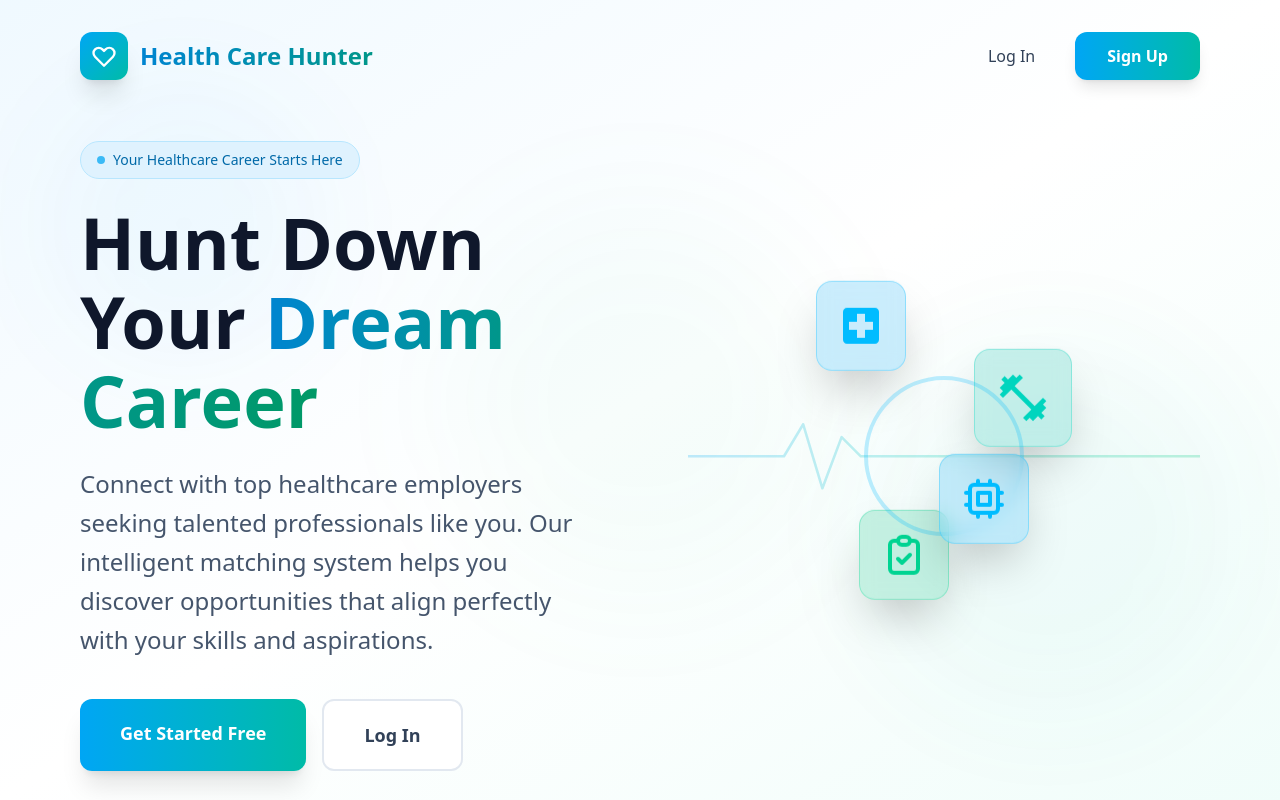
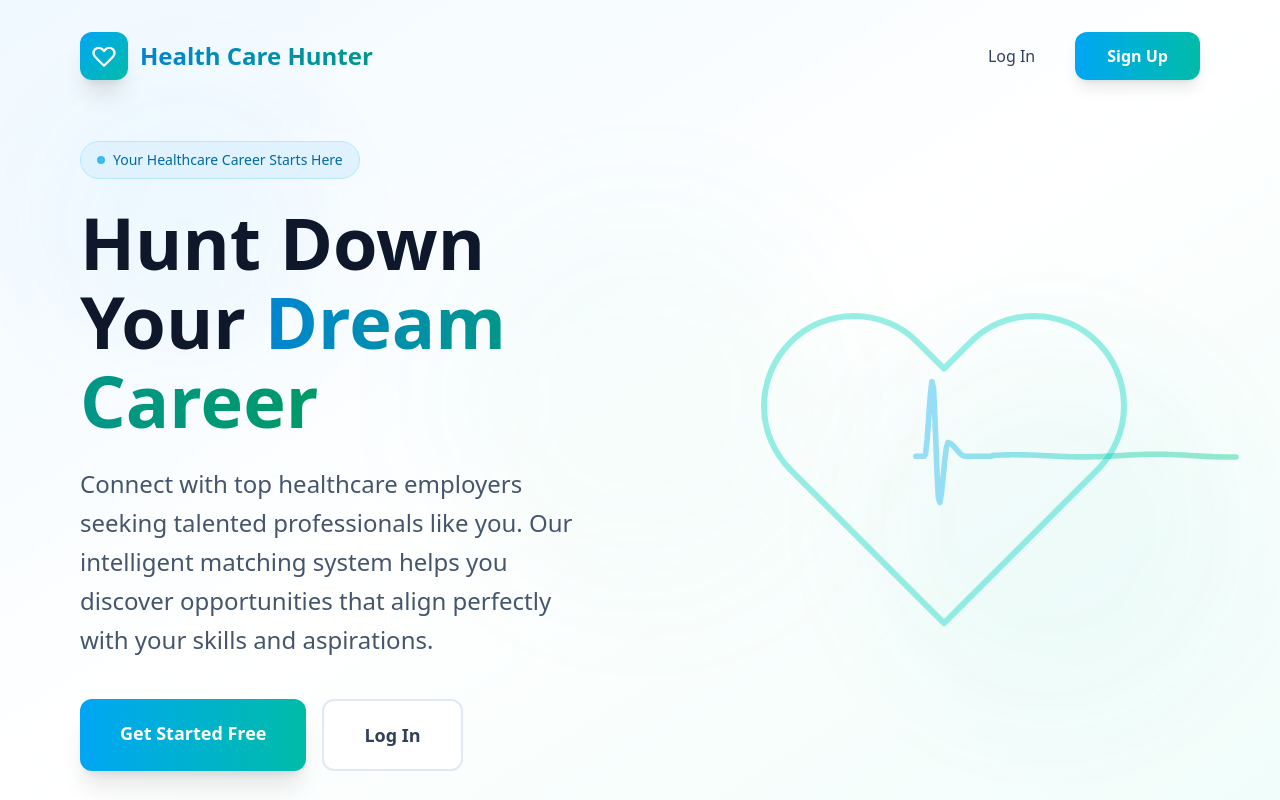
Before and after one commit to OlirEswar/ENGS-90-HunterAI, a Next.js app in the folder healthcare-jobs/: page / in a window 1280 px wide. Built offline with nearby package versions, Linux system fonts and the light colour scheme.

Commit message:
landing page is animated

```diff
--- a/healthcare-jobs/app/page.tsx
+++ b/healthcare-jobs/app/page.tsx
@@ -4,13 +4,138 @@ import Link from "next/link";
 import { useEffect, useState } from "react";
 
 export default function Home() {
-  const [pulsePhase, setPulsePhase] = useState(0);
+  const [heartbeatPath, setHeartbeatPath] = useState('M 0,300 L 800,300');
 
   useEffect(() => {
-    const interval = setInterval(() => {
-      setPulsePhase((prev) => (prev + 1) % 3);
-    }, 1500);
-    return () => clearInterval(interval);
+    // Only run animation on larger screens
+    if (window.innerWidth < 1024) {
+      return;
+    }
+
+    const width = 800;
+    const baseline = 300;
+    const step = 2;
+    const speed = 140; // Slower speed for smoother animation
+    const centerX = width * 0.5;
+    const baseSpikeWidth = 120;
+    const baseSpikeHeight = 95;
+    const wobbleBase = 1.6;
+    const lineLength = 400; // Fixed length of the visible line
+    const trailingSpace = 150; // Extra space after spike before it disappears
+
+    const keyframes = [
+      { t: 0, y: 0 },
+      { t: 0.08, y: 0 },
+      { t: 0.12, y: -0.12 },
+      { t: 0.2, y: 0 },
+      { t: 0.3, y: 0 },
+      { t: 0.38, y: -1 },
+      { t: 0.45, y: 0.62 },
+      { t: 0.54, y: -0.18 },
+      { t: 0.72, y: 0 },
+      { t: 1, y: 0 },
+    ];
+
+    const smoothStep = (t: number) => t * t * (3 - 2 * t);
+
+    const sampleBeat = (progress: number, amplitude: number) => {
+      const normalized = Math.min(Math.max(progress, 0), 1);
+      for (let i = 1; i < keyframes.length; i++) {
+        const prev = keyframes[i - 1];
+        const next = keyframes[i];
+        if (normalized <= next.t) {
+          const span = next.t - prev.t || 1;
+          const rawT = (normalized - prev.t) / span;
+          const eased = smoothStep(Math.min(Math.max(rawT, 0), 1));
+          const value = prev.y + (next.y - prev.y) * eased;
+          return value * amplitude;
+        }
+      }
+      return 0;
+    };
+
+    const baselineWobble = (x: number, seed: number, intensity: number) => (
+      Math.sin((x + seed) * 0.035) * intensity + Math.sin((x + seed) * 0.008) * (intensity * 0.6)
+    );
+
+    let endX = 0;
+    let lastTime = performance.now();
+    let animationFrame = 0;
+    let spikeWidth = baseSpikeWidth;
+    let spikeHeight = baseSpikeHeight;
+    let wobbleIntensity = wobbleBase;
+    let noiseSeed = Math.random() * 1000;
+
+    const resetCycle = () => {
+      endX = 0;
+      spikeWidth = baseSpikeWidth + (Math.random() * 26 - 13);
+      spikeHeight = baseSpikeHeight * (0.85 + Math.random() * 0.3);
+      wobbleIntensity = wobbleBase * (0.75 + Math.random() * 0.5);
+      noiseSeed = Math.random() * 1000;
+    };
+
+    const animate = (now: number) => {
+      const delta = Math.min(now - lastTime, 50);
+      endX += (speed * delta) / 1000;
+      lastTime = now;
+
+      const spikeStart = centerX - spikeWidth / 2;
+      const spikeEnd = centerX + spikeWidth / 2;
+
+      // Calculate the window of the line to draw (fixed length)
+      const startX = Math.max(0, endX - lineLength);
+      const maxX = endX;
+
+      let path = `M ${startX},${baseline}`;
+
+      for (let x = startX; x <= maxX; x += step) {
+        let y = baseline;
+
+        // Check if this point is within the spike region
+        if (x >= spikeStart && x <= spikeEnd + trailingSpace) {
+          if (x <= spikeEnd) {
+            // We're in the spike itself
+            const progress = (x - spikeStart) / spikeWidth;
+            y = baseline + sampleBeat(progress, spikeHeight);
+          } else {
+            // We're in the trailing space after the spike
+            y = baseline + baselineWobble(x, noiseSeed, wobbleIntensity);
+          }
+        } else {
+          y = baseline + baselineWobble(x, noiseSeed, wobbleIntensity);
+        }
+
+        path += ` L ${x},${y.toFixed(2)}`;
+      }
+
+      // Handle fractional end point
+      if (maxX % step !== 0 && maxX > startX) {
+        let y = baseline;
+        if (maxX >= spikeStart && maxX <= spikeEnd + trailingSpace) {
+          if (maxX <= spikeEnd) {
+            const progress = (maxX - spikeStart) / spikeWidth;
+            y = baseline + sampleBeat(progress, spikeHeight);
+          } else {
+            y = baseline + baselineWobble(maxX, noiseSeed, wobbleIntensity);
+          }
+        } else {
+          y = baseline + baselineWobble(maxX, noiseSeed, wobbleIntensity);
+        }
+        path += ` L ${maxX.toFixed(2)},${y.toFixed(2)}`;
+      }
+
+      setHeartbeatPath(path);
+
+      // Reset when the spike has completely passed through and exited the visible area
+      if (endX >= width + lineLength + trailingSpace) {
+        resetCycle();
+      }
+
+      animationFrame = requestAnimationFrame(animate);
+    };
+
+    animationFrame = requestAnimationFrame(animate);
+    return () => cancelAnimationFrame(animationFrame);
   }, []);
 
   return (
@@ -53,33 +178,33 @@ export default function Home() {
 
       {/* Hero Section */}
       <div className="relative z-10 flex-1 flex items-center">
-        <div className="w-full max-w-[1600px] mx-auto px-8 lg:px-20">
-          <div className="grid lg:grid-cols-2 gap-16 xl:gap-24 items-center">
+        <div className="w-full max-w-[1600px] mx-auto px-6 sm:px-8 lg:px-20">
+          <div className="grid lg:grid-cols-2 gap-12 lg:gap-16 xl:gap-24 items-center">
             {/* Left Column - Content */}
-            <div className="space-y-10">
-              <div className="space-y-6">
+            <div className="space-y-8 lg:space-y-10 text-center lg:text-left">
+              <div className="space-y-5 lg:space-y-6">
                 <div className="inline-flex items-center gap-2 px-4 py-2 bg-sky-100 border border-sky-200 rounded-full">
                   <span className="w-2 h-2 bg-sky-500 rounded-full animate-pulse" />
                   <span className="text-sky-700 text-sm font-medium">Your Healthcare Career Starts Here</span>
                 </div>
 
-                <h1 className="text-6xl xl:text-7xl 2xl:text-8xl font-bold text-slate-900 leading-[1.1]">
+                <h1 className="text-4xl sm:text-5xl lg:text-6xl xl:text-7xl 2xl:text-8xl font-bold text-slate-900 leading-[1.1]">
                   Hunt Down Your{" "}
                   <span className="bg-gradient-to-r from-sky-600 via-teal-600 to-emerald-600 bg-clip-text text-transparent">
                     Dream Career
                   </span>
                 </h1>
 
-                <p className="text-xl xl:text-2xl text-slate-600 leading-relaxed max-w-2xl">
+                <p className="text-lg sm:text-xl xl:text-2xl text-slate-600 leading-relaxed max-w-2xl mx-auto lg:mx-0">
                   Connect with top healthcare employers seeking talented professionals like you.
                   Our intelligent matching system helps you discover opportunities that align perfectly with your skills and aspirations.
                 </p>
               </div>
 
-              <div className="flex flex-col sm:flex-row gap-4">
+              <div className="flex flex-col sm:flex-row gap-4 justify-center lg:justify-start">
                 <Link
                   href="/signup"
-                  className="group relative px-10 py-5 bg-gradient-to-r from-sky-500 to-teal-500 text-white rounded-xl font-semibold text-lg shadow-xl hover:shadow-2xl transition-all duration-300 hover:scale-105 text-center"
+                  className="group relative px-8 sm:px-10 py-4 sm:py-5 bg-gradient-to-r from-sky-500 to-teal-500 text-white rounded-xl font-semibold text-base sm:text-lg shadow-xl hover:shadow-2xl transition-all duration-300 hover:scale-105 text-center"
                 >
                   <span className="relative z-10">Get Started Free</span>
                   <div className="absolute inset-0 bg-gradient-to-r from-sky-600 to-teal-600 rounded-xl opacity-0 group-hover:opacity-100 transition-opacity" />
@@ -87,95 +212,58 @@ export default function Home() {
 
                 <Link
                   href="/login"
-                  className="px-10 py-5 bg-white border-2 border-slate-200 text-slate-700 rounded-xl font-semibold text-lg hover:bg-slate-50 hover:border-slate-300 transition-all duration-300 text-center"
+                  className="px-8 sm:px-10 py-4 sm:py-5 bg-white border-2 border-slate-200 text-slate-700 rounded-xl font-semibold text-base sm:text-lg hover:bg-slate-50 hover:border-slate-300 transition-all duration-300 text-center"
                 >
                   Log In
                 </Link>
               </div>
             </div>
 
-            {/* Right Column - Animation */}
-            <div className="relative h-full min-h-[500px] flex items-center justify-center">
+            {/* Right Column - Animation (hidden on mobile/tablet) */}
+            <div className="hidden lg:flex relative h-full min-h-[600px] items-center justify-center">
               {/* Healthcare Animation Container */}
-              <div className="relative w-full h-full flex items-center justify-center">
+              <div className="relative w-full h-full flex items-center justify-center scale-125">
                 {/* Heartbeat Line Animation */}
-                <svg className="absolute w-full h-full opacity-30" viewBox="0 0 800 600" preserveAspectRatio="xMidYMid meet">
+                <svg className="absolute w-full h-full opacity-50" viewBox="0 0 800 600" preserveAspectRatio="xMidYMid meet">
                   <defs>
                     <linearGradient id="heartbeatGradient" x1="0%" y1="0%" x2="100%" y2="0%">
                       <stop offset="0%" stopColor="#38bdf8" />
                       <stop offset="50%" stopColor="#2dd4bf" />
                       <stop offset="100%" stopColor="#34d399" />
                     </linearGradient>
+                    <clipPath id="heartbeatClip">
+                      <rect x="0" y="0" width="800" height="600" />
+                    </clipPath>
                   </defs>
 
+                  <g clipPath="url(#heartbeatClip)">
                     <path
-                    d="M 0,300 L 150,300 L 180,250 L 210,350 L 240,270 L 270,300 L 800,300"
+                      d={heartbeatPath}
                       stroke="url(#heartbeatGradient)"
-                    strokeWidth="4"
+                      strokeWidth="7"
                       fill="none"
                       strokeLinecap="round"
                       strokeLinejoin="round"
-                  >
-                    <animate
-                      attributeName="stroke-dasharray"
-                      values="0,1000;1000,0;0,1000"
-                      dur="3s"
-                      repeatCount="indefinite"
                     />
-                  </path>
+                  </g>
                 </svg>
 
-                {/* Floating Medical Icons */}
-                <div className="absolute top-1/4 left-1/4 animate-float">
-                  <div className="p-5 bg-sky-500/20 backdrop-blur-sm rounded-2xl border border-sky-400/30 shadow-2xl">
-                    <svg className="w-12 h-12 text-sky-400" fill="currentColor" viewBox="0 0 24 24">
-                      <path d="M19 3H5c-1.1 0-2 .9-2 2v14c0 1.1.9 2 2 2h14c1.1 0 2-.9 2-2V5c0-1.1-.9-2-2-2zm-1 11h-4v4h-4v-4H6v-4h4V6h4v4h4v4z"/>
+                {/* Static Heart */}
+                <div className="absolute inset-0 flex items-center justify-center">
+                  <svg
+                    className="w-96 h-96 opacity-40"
+                    viewBox="0 0 24 24"
+                    fill="none"
+                    stroke="currentColor"
+                  >
+                    <path
+                      className="text-teal-400"
+                      strokeLinecap="round"
+                      strokeLinejoin="round"
+                      strokeWidth={0.3}
+                      d="M4.318 6.318a4.5 4.5 0 000 6.364L12 20.364l7.682-7.682a4.5 4.5 0 00-6.364-6.364L12 7.636l-1.318-1.318a4.5 4.5 0 00-6.364 0z"
+                    />
                   </svg>
-                  </div>
-                </div>
-
-                <div className="absolute top-1/3 right-1/4 animate-float-delayed">
-                  <div className="p-5 bg-teal-500/20 backdrop-blur-sm rounded-2xl border border-teal-400/30 shadow-2xl">
-                    <svg className="w-14 h-14 text-teal-400" fill="currentColor" viewBox="0 0 24 24">
-                      <path d="M20.57 14.86L22 13.43 20.57 12 17 15.57 8.43 7 12 3.43 10.57 2 9.14 3.43 7.71 2 5.57 4.14 4.14 2.71 2.71 4.14l1.43 1.43L2 7.71l1.43 1.43L2 10.57 3.43 12 7 8.43 15.57 17 12 20.57 13.43 22l1.43-1.43L16.29 22l2.14-2.14 1.43 1.43 1.43-1.43-1.43-1.43L22 16.29z"/>
-                    </svg>
-                  </div>
-                </div>
-
-                <div className="absolute bottom-1/4 left-1/3 animate-float-slow">
-                  <div className="p-5 bg-emerald-500/20 backdrop-blur-sm rounded-2xl border border-emerald-400/30 shadow-2xl">
-                    <svg className="w-12 h-12 text-emerald-400" fill="none" stroke="currentColor" viewBox="0 0 24 24">
-                      <path strokeLinecap="round" strokeLinejoin="round" strokeWidth={2} d="M9 5H7a2 2 0 00-2 2v12a2 2 0 002 2h10a2 2 0 002-2V7a2 2 0 00-2-2h-2M9 5a2 2 0 002 2h2a2 2 0 002-2M9 5a2 2 0 012-2h2a2 2 0 012 2m-6 9l2 2 4-4" />
-                    </svg>
-                  </div>
-                </div>
-
-                {/* Pulsing Heartbeat Circles */}
-                <div className="absolute top-1/2 left-1/2 transform -translate-x-1/2 -translate-y-1/2">
-                  <div
-                    className={`w-40 h-40 rounded-full border-4 border-sky-400/50 transition-all duration-1000 ${
-                      pulsePhase === 0 ? 'scale-100 opacity-50' : 'scale-150 opacity-0'
-                    }`}
-                  />
-                  <div
-                    className={`absolute top-0 left-0 w-40 h-40 rounded-full border-4 border-teal-400/50 transition-all duration-1000 ${
-                      pulsePhase === 1 ? 'scale-100 opacity-50' : 'scale-150 opacity-0'
-                    }`}
-                  />
-                  <div
-                    className={`absolute top-0 left-0 w-40 h-40 rounded-full border-4 border-emerald-400/50 transition-all duration-1000 ${
-                      pulsePhase === 2 ? 'scale-100 opacity-50' : 'scale-150 opacity-0'
-                    }`}
-                  />
-                </div>
-
-                {/* Stethoscope Icon */}
-                <div className="absolute bottom-1/3 right-1/3 animate-float">
-                  <div className="p-5 bg-sky-500/20 backdrop-blur-sm rounded-2xl border border-sky-400/30 shadow-2xl">
-                    <svg className="w-12 h-12 text-sky-400" fill="none" stroke="currentColor" viewBox="0 0 24 24">
-                      <path strokeLinecap="round" strokeLinejoin="round" strokeWidth={2} d="M9 3v2m6-2v2M9 19v2m6-2v2M5 9H3m2 6H3m18-6h-2m2 6h-2M7 19h10a2 2 0 002-2V7a2 2 0 00-2-2H7a2 2 0 00-2 2v10a2 2 0 002 2zM9 9h6v6H9V9z" />
-                    </svg>
-                  </div>
                 </div>
               </div>
             </div>
```
Lines whose indentation alone changed are shown as unchanged.
